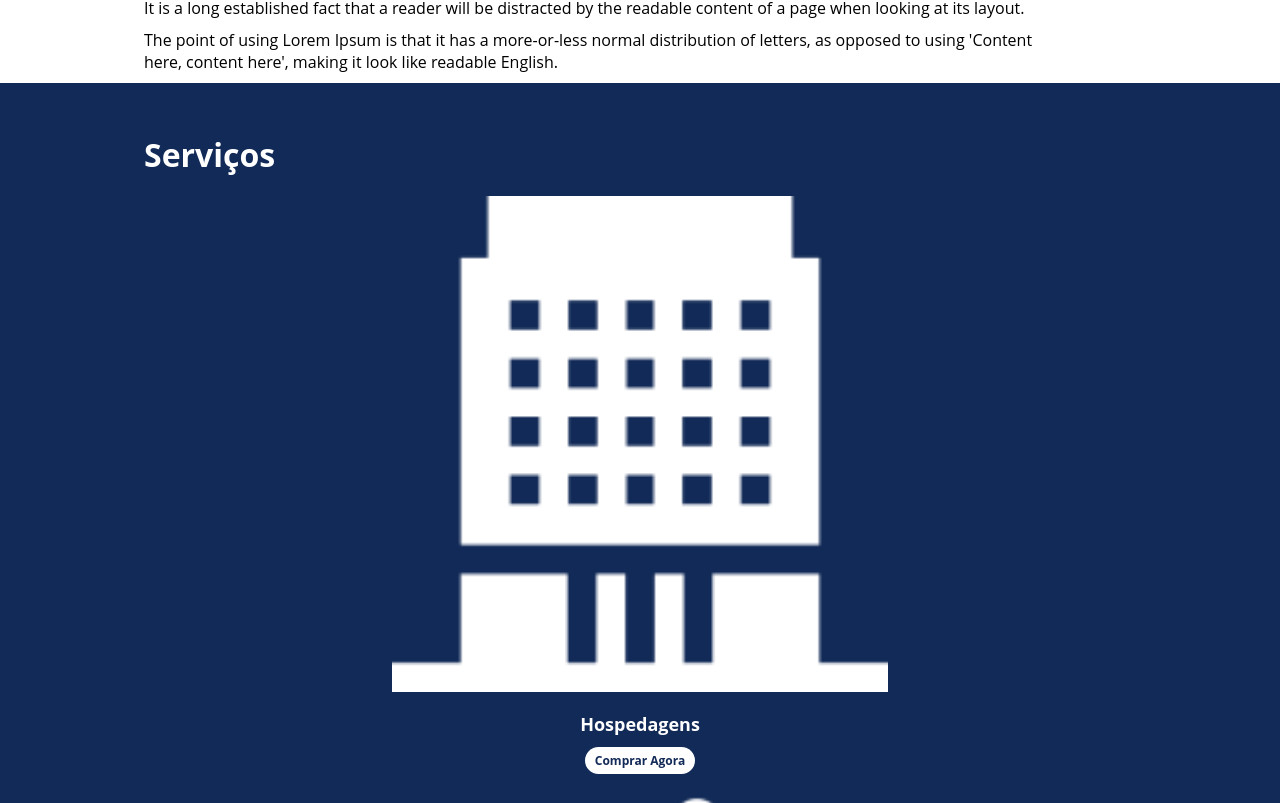
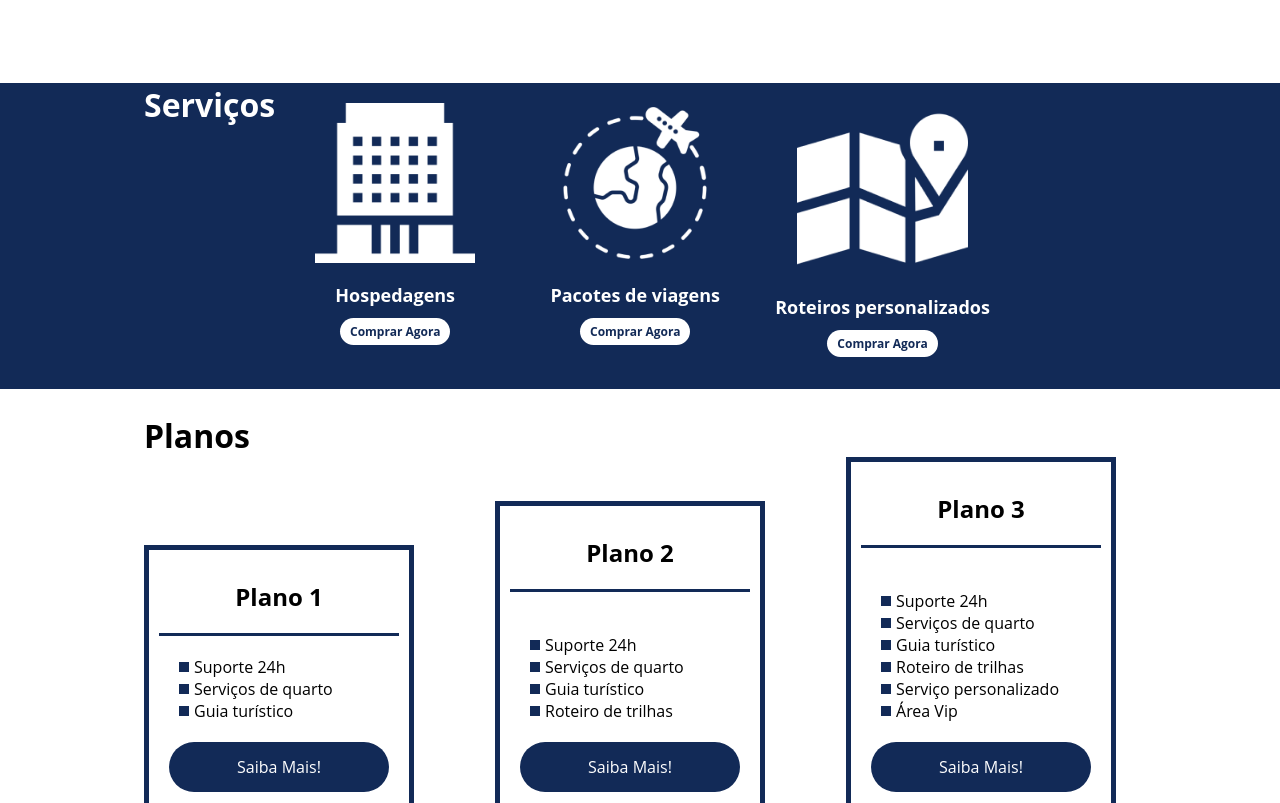
Before and after one commit to Alyssandro1771415/Projeto_DIO_flexbox, a plain HTML site: page index.html in a window 1280 px wide. Shown: the part 1617-2420 px from the top of the page. Drawn offline with Linux system fonts and the light colour scheme.

Commit message:
Update style.css

```diff
--- a/style.css
+++ b/style.css
@@ -1,7 +1,7 @@
 *{
     margin: 0;
     padding: 0;
-    font-family: 'Open Sans', sans-serif;
+    font-family: 'open sans', sans-serif;
 }
 
 ul{
@@ -18,7 +18,6 @@ div img{
     display: block;
     width: 100%;
 }
-
 .flex-container{
     display: flex;
     max-width: 992px;
@@ -43,10 +42,9 @@ header .list-items{
     align-items: center;
 }
 
-.list-items li a{
+.list-items li a {
     color: #fff;
 }
-
 header .menu{
     justify-content: space-between;
 }
@@ -59,17 +57,18 @@ header .menu{
 
 .apresentação .texto-apresentação{
     min-height: 200px;
+    color: #122A57;
 }
 
 .texto-apresentação h1{
     color: #122A57;
     font-size: 48px;
-    margin: 10px;
+    margin-bottom: 10px;
 }
 
 .btn{
     background-color: #122A57;
-    color: #fff;
+    color: white;
     text-align: center;
     border-radius: 30px;
     width: 220px;
@@ -77,8 +76,8 @@ header .menu{
     text-decoration: none;
     height: 50px;
     line-height: 50px;
-    margin: 10px 0 10px 0;
-
+    margin-top: 10px;
+    margin-bottom: 10px;
 }
 
 #quem-somos{
@@ -96,7 +95,7 @@ header .menu{
 
 #quem-somos h2::before{
     content: "";
-    height: 50px;
+    height: 40px;
     width: 5px;
     margin-right: 5px;
     background-color: #122A57;
@@ -117,51 +116,47 @@ header .menu{
     width: 100%;
 }
 
-#serviços{
+#servicos{
     flex-direction: column;
     padding-top: 50px;
     padding-bottom: 100px;
 }
 
-.container-externo{
-    display: flex;
-    justify-content: space-between;
-}
-
-.list-serviços{
-    display: flex;
-    justify-content: space-between;
-}
-
-.list-serviços .item-serviço{
-    text-align: center;
-}
-
 #serviços h2{
-    color: #fff;
+    color: white;
     font-size: 32px;
     margin-bottom: 20px;
 }
 
+.list-serviços{
+    display: flex;;
+    justify-content: space-between;
+}
+
+.list-serviços .item-serviço  {
+    text-align: center;
+    margin: 20px;
+}
+
 .item-serviço a{
     width: 220px;
-    background-color: #fff;
+    background-color: white;
     border-radius: 30px;
     height: 50px;
     text-align: center;
     margin-top: 20px;
     line-height: 50px;
     padding: 5px 10px;
-    text-decoration: none;
     color: #122A57;
     font-size: 12px;
+    text-decoration: none;
     font-weight: 700;
 }
 
 .item-serviço p{
     font-weight: 700;
     font-size: 18px;
-    color: #fff;
+    color: white;
     margin-top: 20px;
 }
 
@@ -172,8 +167,9 @@ header .menu{
 
 #planos{
     flex-direction: column;
-    height: 100vh;
-    padding-top: 50px;
+    min-height: 100vh;
+    padding-top: 25px;
+
 }
 
 #planos h2{
@@ -212,7 +208,8 @@ header .menu{
     background-color: #122A57;
     width: 100%;
     height: 3px;
-    margin: 20px 0 10px 0;
+    margin-top: 20px;
+    margin-bottom: 10px;
 }
 
 .item-plano ul{
@@ -243,21 +240,20 @@ footer{
     align-items: center;
 }
 
-footer .footer{
+.footer{
     justify-content: space-between;
     color: #fff;
 }
 
 /* mobile */
-
-@media(min-width: 992px){
+@media(max-width: 992px){
     .flex-container{
-        flex-direction:column;
+        flex-direction: row;
     }
-    .apresentação{
+    .apresentacao{
         flex-direction: column-reverse;
     }
-    .apresentação .texto-apresentação{
+    .apresentacao .texto-apresentacao{
         width: 100%;
     }
     #quem-somos{
@@ -267,10 +263,10 @@ footer .footer{
         min-width: 320px;
         margin: auto;
     }
-    .list-serviços{
+    .list-servicos{
         flex-direction: column;
     }
-    .item-serviço img{
+    .item-servico img{
         width: 50%;
         margin: auto;
     }
```
